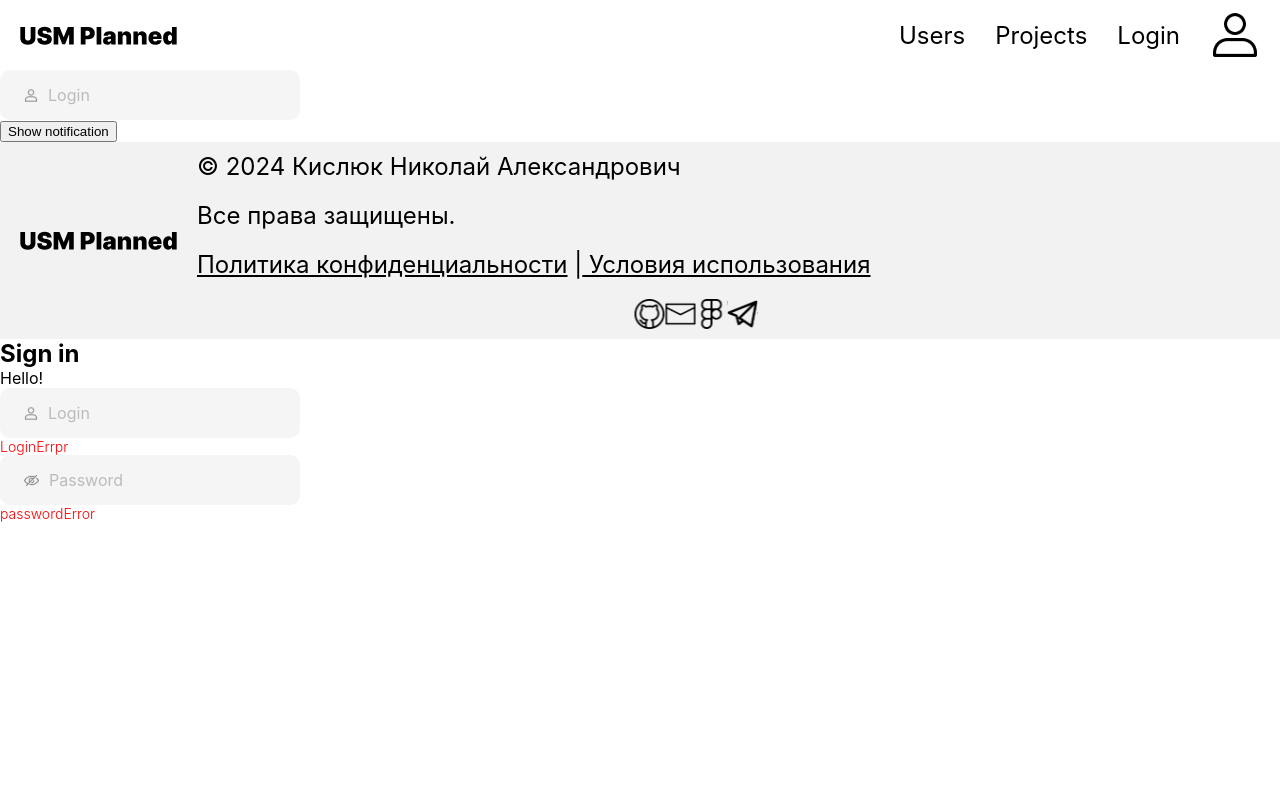
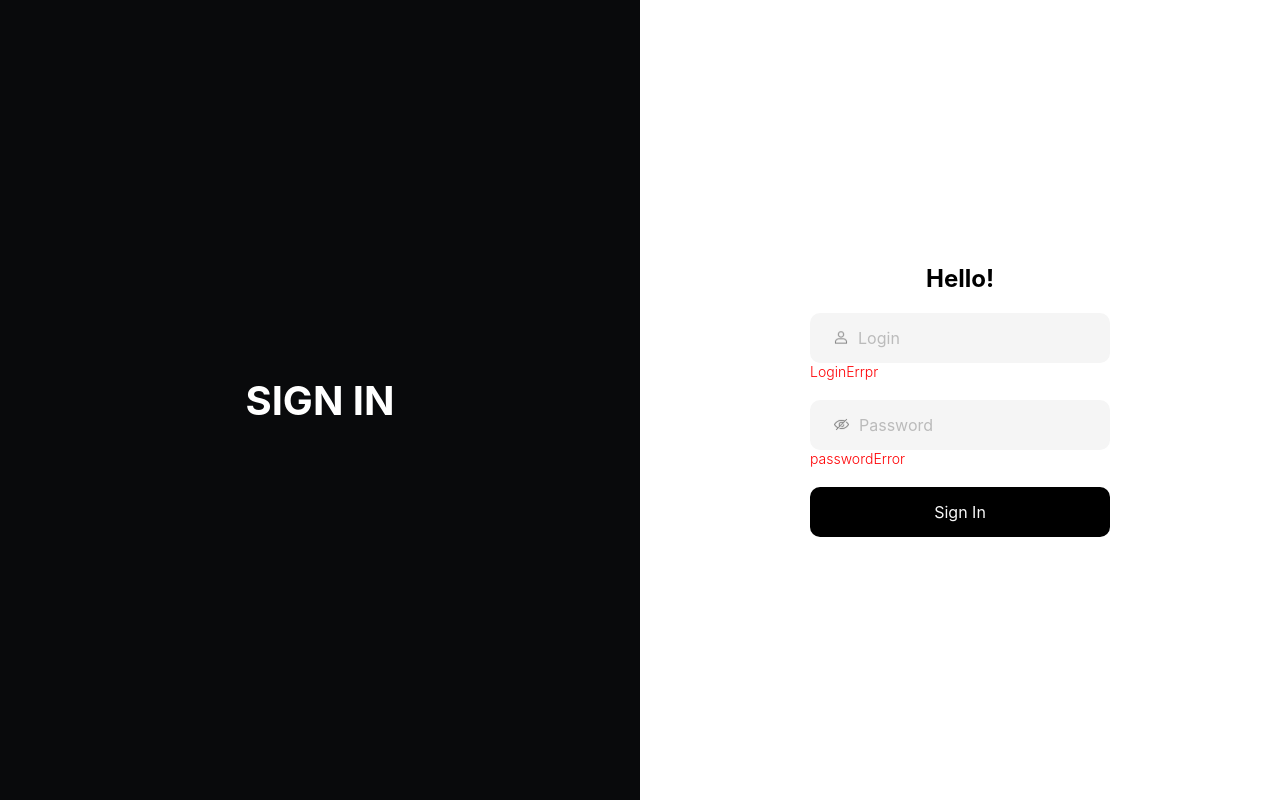
Before and after one commit to Mikalay05/USMPlanned-SVCH2024, a React (Create React App) app in the folder client/: page / in a window 1280 px wide. Built offline with nearby package versions, Linux system fonts and the light colour scheme; the HTML template or start-up script is replaced by a standard one.

Commit message:
faet: add Auth page

```diff
--- a/client/src/App.js
+++ b/client/src/App.js
@@ -17,12 +17,6 @@ export default function App() {
     }
     return (
         <>
-        <Header nameMainIcon="MainIcon.svg" nameLoginIcon="LoginIconFull.svg"/>
-                <InputData placeholderValue="Login" iconName={"Login-Icon.svg"} />
-            <Notification open={notification} text="USer created successful" iconName="close.png" timeClose={3000} onClose={closeNotification}/>
-            <button onClick={openNotification}>Show notification</button>
-            <Footer nameMainIcon="MainIcon.svg"/>
-
             <AuthComponent/>
         </>
 
--- a/client/src/component/CustomerButton/CustomerButton.css
+++ b/client/src/component/CustomerButton/CustomerButton.css
@@ -5,14 +5,17 @@
     padding: 14px 24px;
     align-items: center;
     gap: 8px;
+    border: none;
 
     border-radius: 10px;
+    justify-content: center;
     text-align: center;
     font-family: Inter;
     font-size: 16px;
     font-style: normal;
     font-weight: 400;
     line-height: normal;
+    cursor: pointer;
 }
 .black {
     background: #000;
--- /dev/null
+++ b/client/src/page/Auth/Auth.css
@@ -0,0 +1,59 @@
+.auth-section {
+    display: flex;
+    height: 100vh;
+    width: 100%;
+    justify-content: center;
+    align-items: center;
+    flex-wrap: wrap;
+}
+.left-section-auth {
+    display: flex;
+    min-width: 320px;
+    padding: 10px;
+    justify-content: center;
+    align-items: center;
+    gap: 10px;
+    flex: 1 0 0;
+    align-self: stretch;
+    background: #090A0C;
+}
+.left-section-auth > h1 {
+    color: #FFF;
+    text-align: center;
+    font-family: Inter;
+    font-size: 40px;
+    font-style: normal;
+    font-weight: 700;
+    line-height: normal;
+    text-transform: uppercase;
+}
+.right-section-auth {
+    display: flex;
+    min-width: 330px;
+    padding: 10px;
+    flex-direction: column;
+    justify-content: center;
+    align-items: center;
+    gap: 20px;
+    flex: 1 0 0;
+    align-self: stretch;
+}
+.right-section-content {
+    display: flex;
+    flex-direction: column;
+    align-items: center;
+    gap: 20px;
+}
+.right-section-content > p {
+    color: #000;
+    font-family: Inter;
+    font-size: 24px;
+    font-style: normal;
+    font-weight: 700;
+    line-height: normal;
+}
+@media (max-width: 700px) {
+    .left-section-auth {
+        display: none;
+    }
+}
--- a/client/src/page/Auth/Auth.jsx
+++ b/client/src/page/Auth/Auth.jsx
@@ -1,16 +1,18 @@
+import CustomerButton from "../../component/CustomerButton/CustomerButton";
 import InputInFormWithError from "../../component/InputInFormWithError/InputInFormWithError";
-
+import "./Auth.css"
 export default function AuthComponent() {
     return (
-        <section>
-            <div>
+        <section className="auth-section">
+            <div className="left-section-auth">
                 <h1>Sign in</h1>
             </div>
-            <div>
-                <div>
+            <div className="right-section-auth">
+                <div className="right-section-content">
                     <p>Hello!</p>
                     <InputInFormWithError placeholderValue="Login" iconName="Login-Icon.svg" textErrorValue="LoginErrpr"/>
                     <InputInFormWithError placeholderValue="Password"  textErrorValue="passwordError" isPassword={true}/>
+                    <CustomerButton textValue="Sign In"/>
                 </div>
             </div>
         </section>
```
Lines whose indentation alone changed are shown as unchanged.
